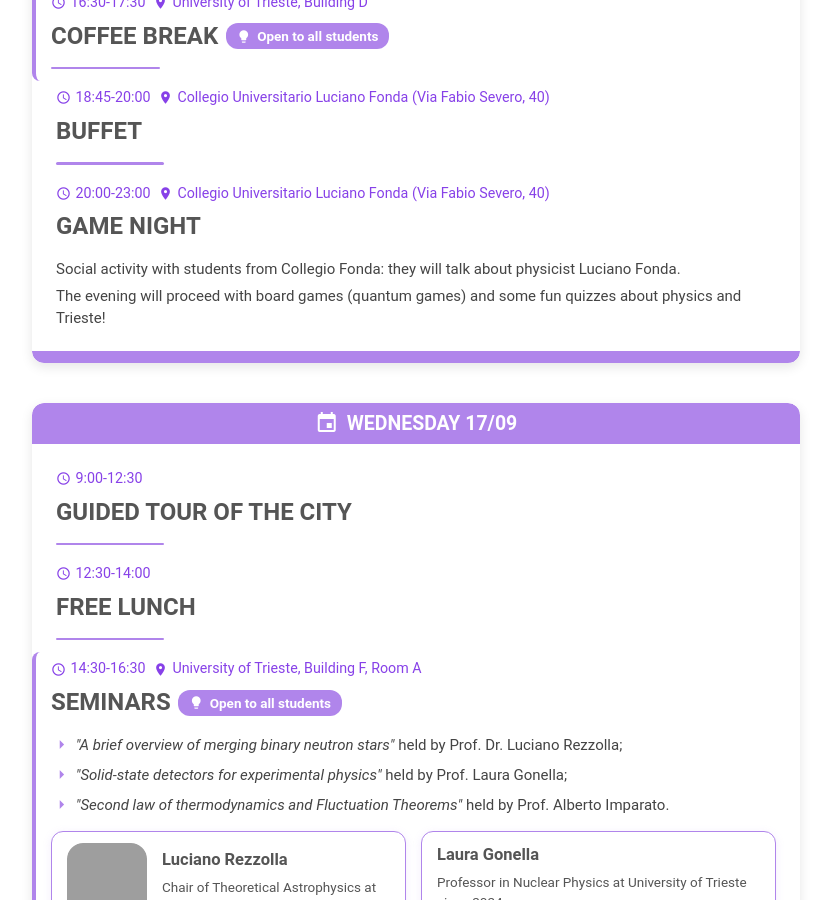
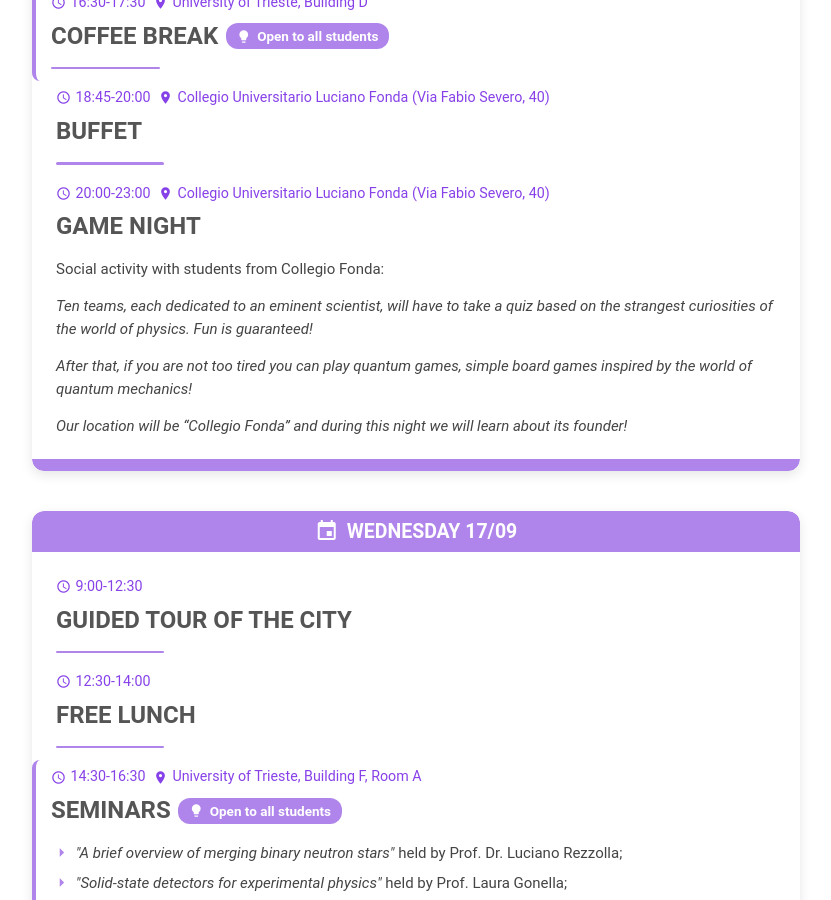
Before and after one commit to ai-sf/gipe, a Jekyll site: the page built from schedule.html, in a window 1280 px wide and 900 px high, scrolled down 607 px. Shown: the whole window, without its empty margins (224-1055 px from the left). Built offline with Jekyll 4.4.1, drawn with Linux system fonts in a browser that asks for light colours; nearby versions of some CDN libraries; grey boxes are pictures that could not be loaded.

Commit message:
aggiornamento programma serata fonda

```diff
--- a/_data/schedule.yml
+++ b/_data/schedule.yml
@@ -48,8 +48,11 @@ ControventoHostel / ICTP Guest House."
         name: "Collegio Universitario Luciano Fonda (Via Fabio Severo, 40)"
         url: "/facilities/#fonda"
       descriptions:
-      - "Social activity with students from Collegio Fonda: they will talk about physicist Luciano Fonda."
-      - "The evening will proceed with board games (quantum games) and some fun quizzes about physics and Trieste!"
+        - "Social activity with students from Collegio Fonda:"
+      # - "The evening will proceed with board games (quantum games) and some fun quizzes about physics and Trieste!"
+        - "<p><em>Ten teams, each dedicated to an eminent scientist, will have to take a quiz based on the strangest curiosities of the world of physics. Fun is guaranteed!</em><p>"
+        - "<p><em>After that, if you are not too tired you can play quantum games, simple board games inspired by the world of quantum mechanics!</em></p>"
+        - "<p><em>Our location will be “Collegio Fonda” and during this night we will learn about its founder!</em></p>"
 
 - day: WEDNESDAY 17/09
   slots:
```
